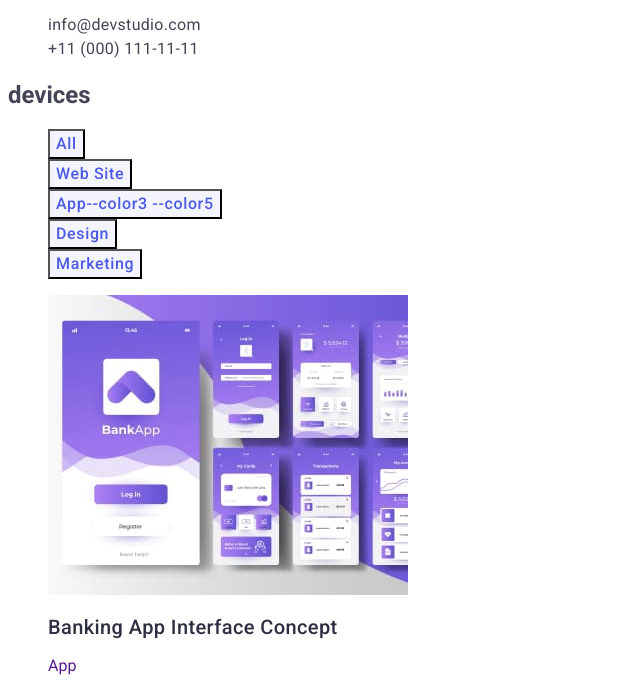
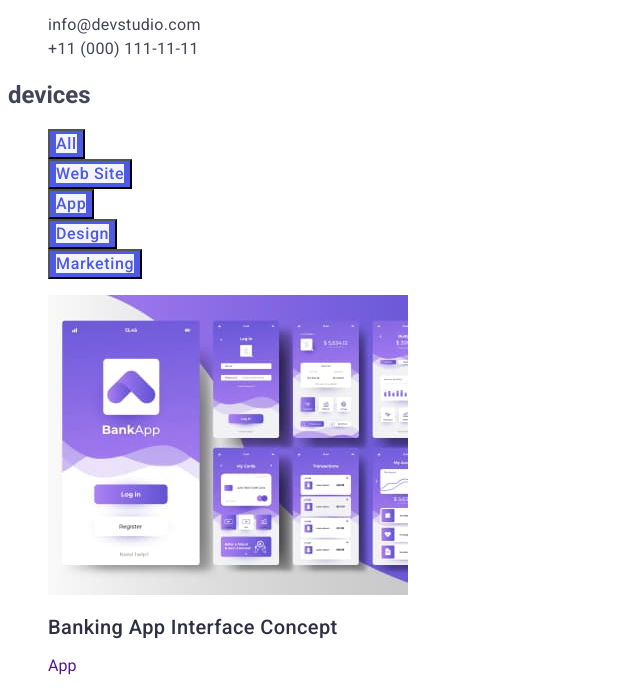
Before and after one commit to Slavik1987/goit-markup-hw-02, a plain HTML site: page portfolio.html in a window 1280 px wide. Shown: the part 105-793 px from the top of the page, without its empty margins (0-640 px from the left). Drawn offline with Linux system fonts and the light colour scheme.

Commit message:
button test

```diff
--- a/portfolio.html
+++ b/portfolio.html
@@ -54,11 +54,11 @@
       <section>
         <h1>devices</h1>
         <ul class="list">
-          <li><button type="button" class="button button-all">All<var hidden>--color3 --color5</var></button></li>
-          <li><button type="button" class="button button-web">Web Site<var hidden>--color3 --color5</var></button></li>
-          <li><button type="button" class="button button-app">App<var hidden></var>--color3 --color5</button></li>
-          <li><button type="button" class="button button-design">Design<var hidden>--color3 --color5</var></button></li>
-          <li><button type="button" class="button button-marketing">Marketing<var hidden>--color3 --color5</var></button></li>
+          <li><button type="button" class="button"><span class="button-all">All<var hidden>--color3 --color5</var></span></button></li>
+          <li><button type="button" class="button"><span class="button-web">Web Site<var hidden>--color3 --color5</var></span></button></li>
+          <li><button type="button" class="button"><span class="button-app">App<var hidden>--color3 --color5</var></span></button></li>
+          <li><button type="button" class="button"><span class="button-design">Design<var hidden>--color3 --color5</var></span></button></li>
+          <li><button type="button" class="button"><span class="button-marketing"> Marketing<var hidden>--color3 --color5</var></span></button></li>
         </ul>
         <ul class="list">
          <li>
```
Also changed, not shown: index.html (+1 -1 lines).
